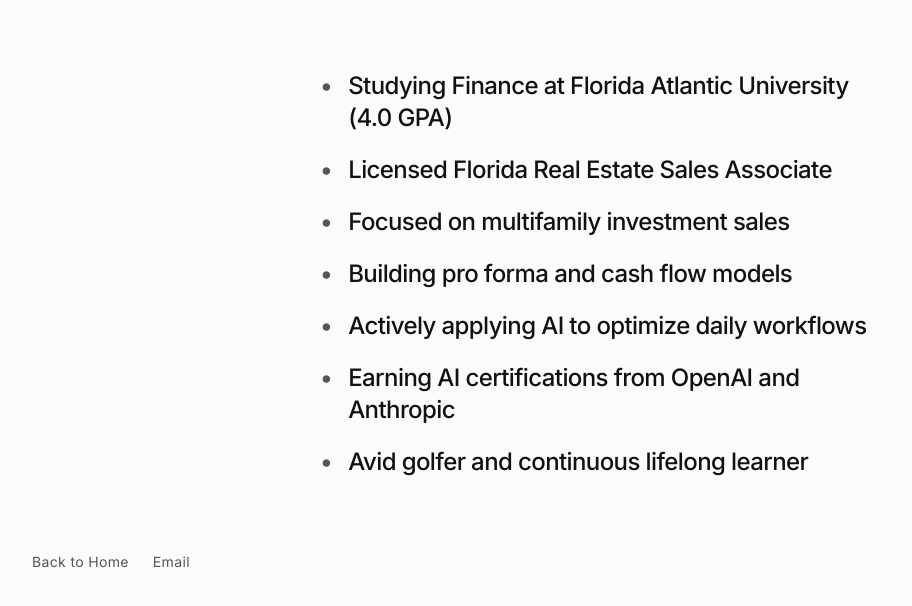
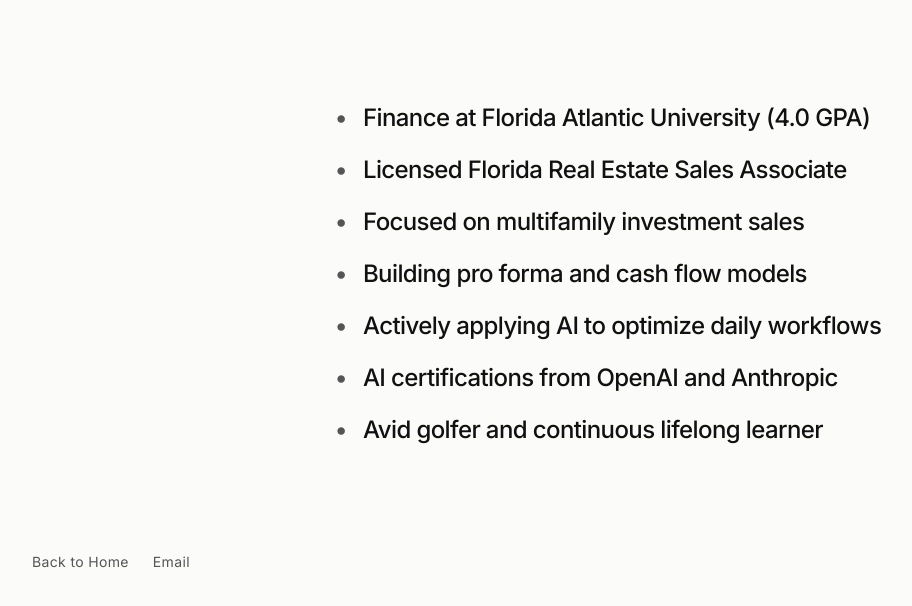
Before and after one commit to andrewgaldys/andrewgaldys-site, a plain HTML site: page about.html in a window 1280 px wide. Shown: the part 164-770 px from the top of the page, without its empty margins (32-944 px from the left). Drawn offline with nearby package versions, Linux system fonts and the light colour scheme.

Commit message:
Update qualifications in about.html
Removed the word 'Studying' and 'Earning' from the qualifications.

```diff
--- a/about.html
+++ b/about.html
@@ -52,7 +52,7 @@
             <ul class="space-y-4 md:space-y-5 text-base md:text-xl lg:text-2xl font-medium tracking-tight text-ink list-none">
                 <li class="flex items-start">
                     <span class="mr-4 text-charcoal">•</span>
-                    <span>Studying Finance at Florida Atlantic University (4.0 GPA)</span>
+                    <span>Finance at Florida Atlantic University (4.0 GPA)</span>
                 </li>
                 <li class="flex items-start">
                     <span class="mr-4 text-charcoal">•</span>
@@ -72,7 +72,7 @@
                 </li>
                 <li class="flex items-start">
                     <span class="mr-4 text-charcoal">•</span>
-                    <span>Earning AI certifications from OpenAI and Anthropic</span>
+                    <span>AI certifications from OpenAI and Anthropic</span>
                 </li>
                 <li class="flex items-start">
                     <span class="mr-4 text-charcoal">•</span>
```
